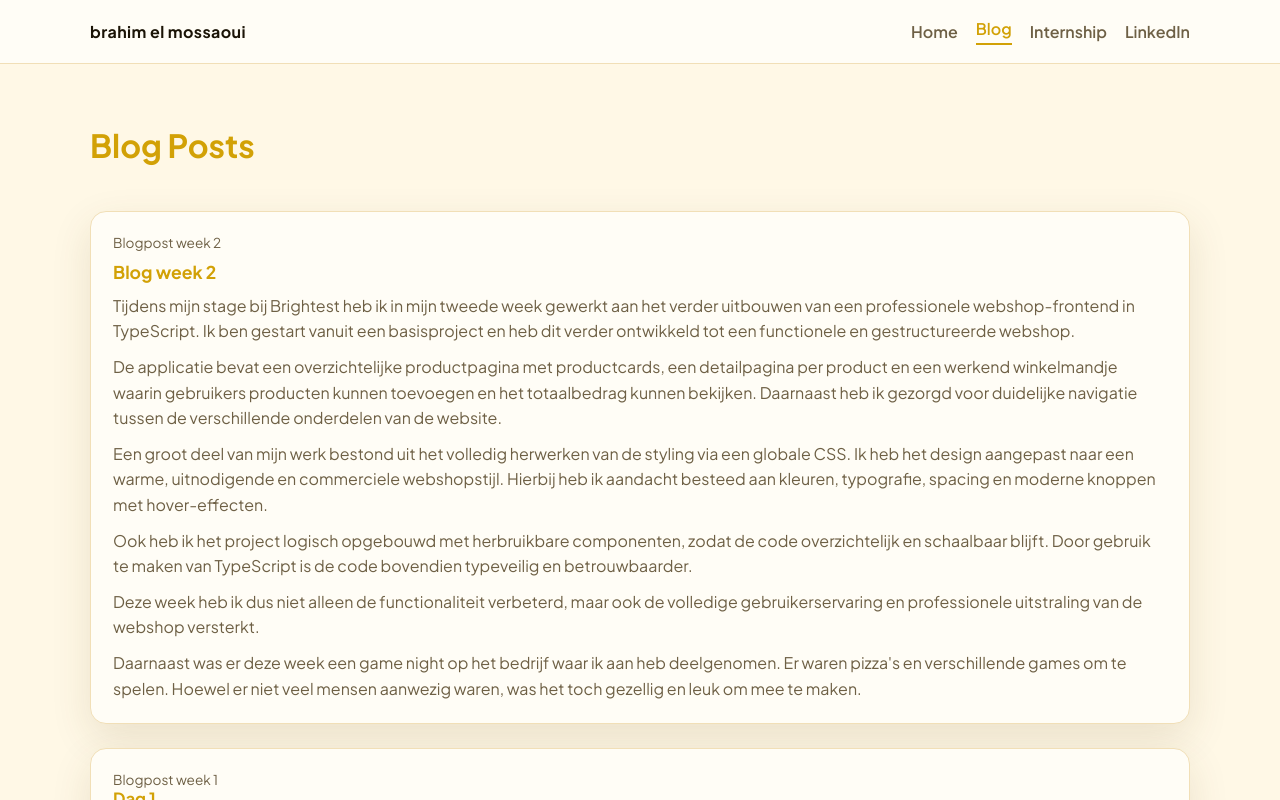
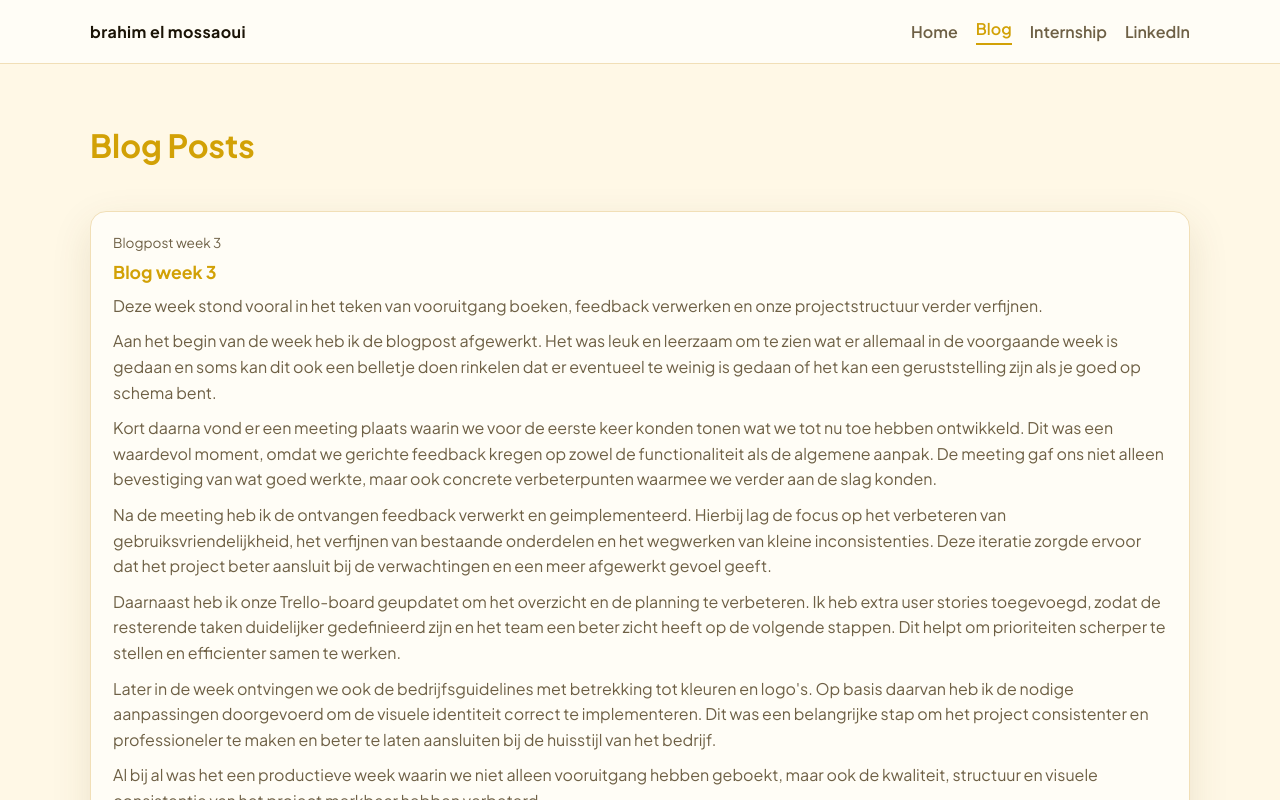
Before and after one commit to brahimElMossaoui/portfolio, a React (Vite) app: page /blog in a window 1280 px wide. Shown: the top 800 px of the page. Built offline with nearby package versions, Linux system fonts and the light colour scheme.

Commit message:
blog week 3

```diff
--- a/src/pages/Blog.tsx
+++ b/src/pages/Blog.tsx
@@ -4,6 +4,52 @@ export default function Blog() {
       <h1>Blog Posts</h1>
 
       <article className="card latest-card">
+        <div className="post-meta">Blogpost week 3</div>
+        <h3 className="post-title">Blog week 3</h3>
+        <p className="post-excerpt">
+          Deze week stond vooral in het teken van vooruitgang boeken, feedback verwerken en onze
+          projectstructuur verder verfijnen.
+        </p>
+        <p className="post-excerpt">
+          Aan het begin van de week heb ik de blogpost afgewerkt. Het was leuk en leerzaam om te
+          zien wat er allemaal in de voorgaande week is gedaan en soms kan dit ook een belletje
+          doen rinkelen dat er eventueel te weinig is gedaan of het kan een geruststelling zijn als
+          je goed op schema bent.
+        </p>
+        <p className="post-excerpt">
+          Kort daarna vond er een meeting plaats waarin we voor de eerste keer konden tonen wat we
+          tot nu toe hebben ontwikkeld. Dit was een waardevol moment, omdat we gerichte feedback
+          kregen op zowel de functionaliteit als de algemene aanpak. De meeting gaf ons niet alleen
+          bevestiging van wat goed werkte, maar ook concrete verbeterpunten waarmee we verder aan de
+          slag konden.
+        </p>
+        <p className="post-excerpt">
+          Na de meeting heb ik de ontvangen feedback verwerkt en geimplementeerd. Hierbij lag de
+          focus op het verbeteren van gebruiksvriendelijkheid, het verfijnen van bestaande
+          onderdelen en het wegwerken van kleine inconsistenties. Deze iteratie zorgde ervoor dat
+          het project beter aansluit bij de verwachtingen en een meer afgewerkt gevoel geeft.
+        </p>
+        <p className="post-excerpt">
+          Daarnaast heb ik onze Trello-board geupdatet om het overzicht en de planning te
+          verbeteren. Ik heb extra user stories toegevoegd, zodat de resterende taken duidelijker
+          gedefinieerd zijn en het team een beter zicht heeft op de volgende stappen. Dit helpt om
+          prioriteiten scherper te stellen en efficienter samen te werken.
+        </p>
+        <p className="post-excerpt">
+          Later in de week ontvingen we ook de bedrijfsguidelines met betrekking tot kleuren en
+          logo&apos;s. Op basis daarvan heb ik de nodige aanpassingen doorgevoerd om de visuele
+          identiteit correct te implementeren. Dit was een belangrijke stap om het project
+          consistenter en professioneler te maken en beter te laten aansluiten bij de huisstijl van
+          het bedrijf.
+        </p>
+        <p className="post-excerpt">
+          Al bij al was het een productieve week waarin we niet alleen vooruitgang hebben geboekt,
+          maar ook de kwaliteit, structuur en visuele consistentie van het project merkbaar hebben
+          verbeterd.
+        </p>
+      </article>
+
+      <article className="card">
         <div className="post-meta">Blogpost week 2</div>
         <h3 className="post-title">Blog week 2</h3>
         <p className="post-excerpt">
--- a/src/pages/Home.tsx
+++ b/src/pages/Home.tsx
@@ -38,13 +38,11 @@ export default function Home() {
         </div>
 
         <article className="card latest-card">
-          <div className="post-meta">Blogpost week 2</div>
-          <h3 className="post-title">Blog week 2</h3>
+          <div className="post-meta">Blogpost week 3</div>
+          <h3 className="post-title">Blog week 3</h3>
           <p className="post-excerpt">
-            Tijdens mijn stage bij Brightest heb ik in mijn tweede week gewerkt aan het verder
-            uitbouwen van een professionele webshop-frontend in TypeScript. Ik ben gestart vanuit
-            een basisproject en heb dit verder ontwikkeld tot een functionele en gestructureerde
-            webshop.
+            Deze week stond vooral in het teken van vooruitgang boeken, feedback verwerken en onze
+            projectstructuur verder verfijnen.
           </p>
           <Link className="link" to="/blog">
             Read more -&gt;
```
